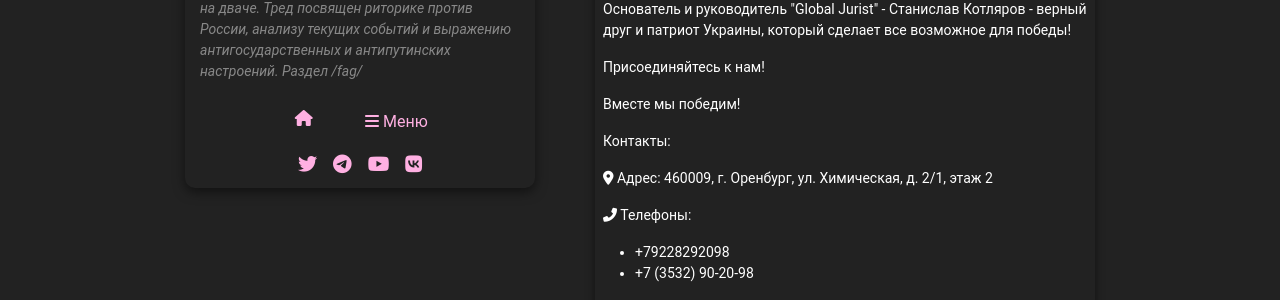
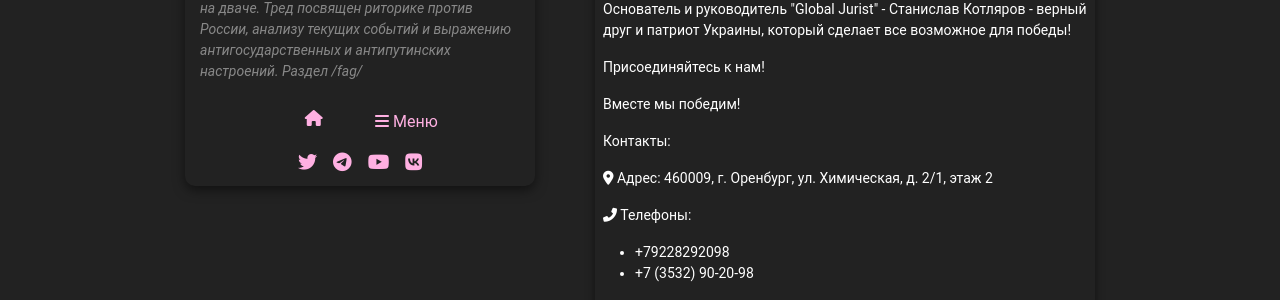
Before and after one commit to chervepedia/chervepedia.github.io, a Jekyll site: the page built from contact.md, in a window 1280 px wide. Shown: the part 313-613 px from the top of the page. Built offline with Jekyll 4.4.1, drawn with Linux system fonts in a browser that asks for light colours; comment, search, counter and statistics services are not loaded.

Commit message:
Update style.css

```diff
--- a/assets/css/style.css
+++ b/assets/css/style.css
@@ -452,26 +452,29 @@
     padding: 0; /* Удаление внутренних отступов у абзаца */
 }
 
-/* Стили для меню */
+/* Стили для контейнера меню */
 .menu-container {
     width: 100%;
     max-width: 300px; /* Ширина меню */
+    margin: 0 auto; /* Центрирование контейнера по горизонтали */
     border-image: linear-gradient(to right, var(--main-color), var(--main-color-dark)) 1;
-    display: flex; /* Используем flexbox */
-    justify-content: center; /* Выравнивание по горизонтали */
+    display: flex;
+    justify-content: center; /* Центрирование содержимого контейнера */
 }
 
 /* Сетка для меню */
 .menu-grid {
     display: grid;
-    grid-template-columns: repeat(2, 1fr);
+    grid-template-columns: repeat(2, 1fr); /* Две колонки */
     gap: 10px;
     padding-top: 8px;
-    justify-content: center; /* Выравнивание элементов внутри grid по горизонтали */
+    justify-items: center; /* Центрирование каждого элемента по горизонтали внутри grid */
 }
 
+/* Элементы меню */
 .menu-item {
-    position: relative; /* Родительское позиционирование */
+    position: relative;
+    text-align: center; /* Текст внутри элементов меню также будет центрирован */
 }
 
 /* Ссылки меню */
```
